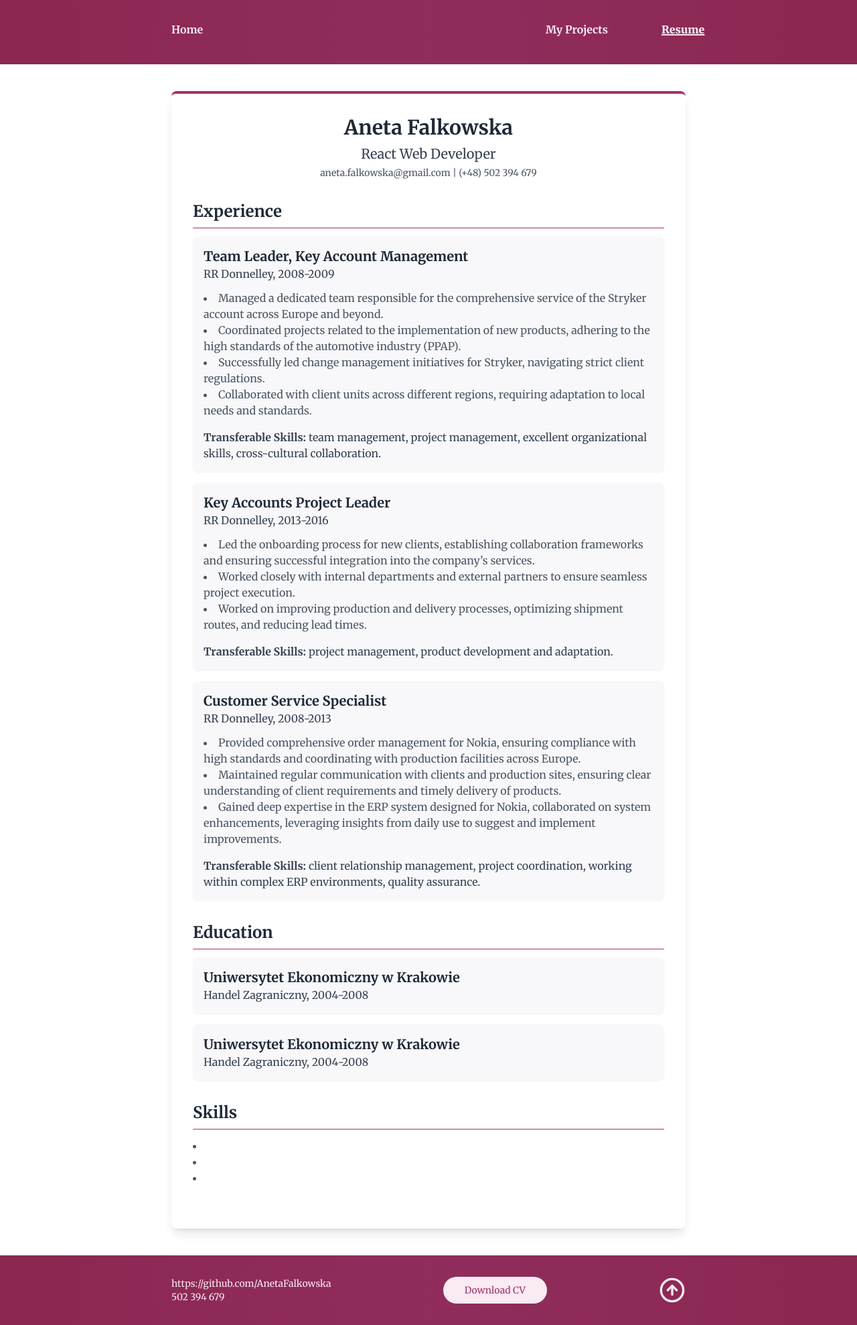
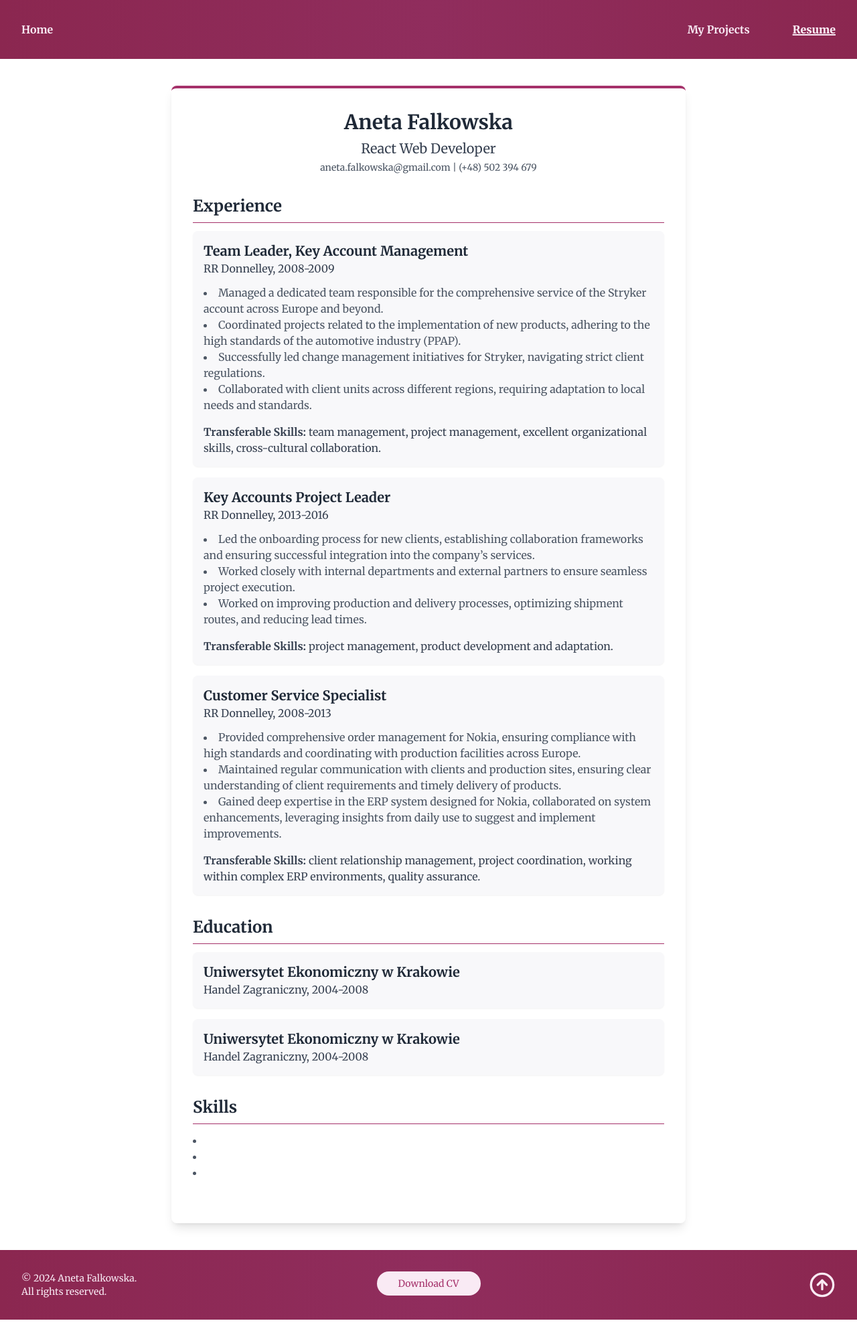
Before and after one commit to AnetaFalkowska/personal-website, a React (Vite) app: page /resume in a window 1280 px wide. Shown: the whole page at 67% size. Built offline with nearby package versions, Linux system fonts and the light colour scheme.

Commit message:
style: format code

```diff
--- a/src/components/MainSection.tsx
+++ b/src/components/MainSection.tsx
@@ -4,6 +4,7 @@ import { technologies } from "../assets/data.ts";
 import SkillsSlider from "./SkillsSlider.tsx";
 import Projects from "./Projects.tsx";
 import ProfilePicture from "../assets/Aneta1.jpg";
+import Container from "../layouts/Container.tsx";
 import dots from "../assets/dots.jpg";
 import code from "../assets/code.jpg";
 
@@ -21,22 +22,23 @@ export function MainSection() {
 function ProfileSection() {
   return (
     <>
-      <div className="relative w-full h-[300px]">
+      <div className="relative w-full h-[200px] sm:h-[280px]">
         <img src={dots} className="w-full h-full object-cover" />
         <div className="bg-[#AA2D5A] w-full h-full absolute top-0 left-0 opacity-80"></div>
-        <div className="bg-transparent absolute top-0 left-[50%] translate-x-[-50%] text-center">
-          <div className="mx-auto py-10 text-secondary-button-text">
-            <p className="text-3xl font-black mb-5">Aneta Falkowska</p>
-            <p className="italic text-4xl">React Web Developer</p>
+        <div className="bg-transparent absolute top-0 left-[50%] -translate-x-[50%] text-center">
+          <div className="my-3 sm:my-8 text-secondary-button-text">
+            <p className="text-2xl sm:text-3xl font-black mb-5">Aneta Falkowska</p>
+            <p className="italic text-3xl sm:text-4xl whitespace-nowrap">React Web Developer</p>
           </div>
           <img
             src={ProfilePicture}
-            className="w-48 rounded-[50%] border-8 border-white mx-auto"
+            className="w-48 rounded-[50%] border-8 border-secondary-background outline outline-2 outline-offset-[-9px] outline-secondary-background mx-auto"
           />
         </div>
       </div>
-      <div className="max-w-[730px] mx-auto py-14 text-center">
-        <header className="flex flex-col text-secondary-text my-9">
+      <Container maxWidth="max-w-[730px]">
+      <div className="py-20 text-center">
+        <header className="text-secondary-text mb-9 mt-12 sm:mt-9">
           <p className="text-2xl font-thin italic">About Me</p>
           <p className="uppercase text-sm font-thin tracking-widest">
             My background
@@ -58,6 +60,8 @@ function ProfileSection() {
           Explore porfolio
         </a>
       </div>
+      </Container>
+
     </>
   );
 }
--- a/src/components/ProjectCard.tsx
+++ b/src/components/ProjectCard.tsx
@@ -22,7 +22,7 @@ export default function ProjectCard({
 }: ProjectCardProps) {
   return (
     <>
-      <div className="relative bg-white border-t-4 border-secondary p-6 pt-16 rounded-lg shadow-md hover:-translate-y-1 hover:shadow-lg transition-all duration-300 flex flex-col lg:flex-row">
+      <div className="relative md:w-[90%] mx-auto bg-white border-t-4 border-secondary mb-14 p-6 pt-16 rounded-lg shadow-md flex flex-col lg:flex-row">
         <img
           src={image}
           alt={`${title} screenshot`}
--- a/src/components/Projects.tsx
+++ b/src/components/Projects.tsx
@@ -1,16 +1,19 @@
 import { projectData } from "../assets/data.ts";
 import ProjectCard from "./ProjectCard.tsx";
+import Container from "./../layouts/Container.tsx"
 
 export default function () {
   return (
+    <Container maxWidth="max-w-[1100px]">
       <div
     id="projects"
-      className="max-w-[1100px] w-[90%] mx-auto mb-28 p-8 scroll-mt-24"
+    className="mb-28 scroll-mt-24"
   >
+
     <h1 className="text-4xl font-bold text-center py-10 mb-12">
       My Projects
     </h1>
-      <div className="flex flex-col gap-20">
+    <div>
       {projectData.map((project) => (
         <ProjectCard
           key={project.id}
@@ -23,6 +26,7 @@ export default function () {
         />
       ))}
     </div>
-    </div>
+  </div></Container>
+
   );
 }
--- a/src/components/SkillsSlider.tsx
+++ b/src/components/SkillsSlider.tsx
@@ -50,16 +50,17 @@ export default function SkillsSlider() {
   };
 
   return (
-    <div className="w-full bg-[#f8f8fa] px-[20%] pb-14 py-14 mb-12 text-center">
+    <div className="w-full bg-[#f8f8fa] px-[20%] sm:max-lg:px-[12%] py-14 mb-12 text-center">
       <header className="flex flex-col text-secondary-text my-9">
         <p className="text-2xl font-thin italic">Proffesional Skills</p>
         <p className="uppercase text-sm font-thin tracking-widest">
           What I bring to the table
         </p>
       </header>
+      <div className="max-w-[1100px] mx-auto">
       <Slider {...settings}>
         {skillData.map((d) => (
-          <div className="rounded-2xl p-4 mb-5">
+          <div className="p-0 sm:p-4 mb-5">
             <h3 className="h-18 sm:h-24 md:h-16 text-lg xl:text-xl font-semibold text-center text-gray-800 pb-3 sm:pb-0">
               {d.title}
             </h3>
@@ -69,6 +70,7 @@ export default function SkillsSlider() {
           </div>
         ))}
       </Slider>
+      </div>
     </div>
   );
 }
--- a/src/index.css
+++ b/src/index.css
@@ -1,10 +1,12 @@
 @tailwind base;
 @tailwind components;
 @tailwind utilities;
+@import url('https://fonts.googleapis.com/css2?family=Merriweather&display=swap');
 
 @layer base {
   body {
-    background-color: whitesmoke;
+    background-color: #ffffff;
+    font-family: Merriweather;
   }
 }
 
--- a/src/layouts/Button.tsx
+++ b/src/layouts/Button.tsx
@@ -1,8 +1,16 @@
-import { cva,VariantProps } from "class-variance-authority";
+import { cva, VariantProps } from "class-variance-authority";
 import { twMerge } from "tailwind-merge";
 import { ComponentProps } from "react";
 
-export const buttonStyles = cva(["transition-colors", "text-secondary-button-text", "flex", "justify-center", "items-center"], {
+export const buttonStyles = cva(
+  [
+    "transition-colors",
+    "text-secondary-button-text",
+    "flex",
+    "justify-center",
+    "items-center",
+  ],
+  {
     variants: {
       variant: {
         default: ["bg-secondary", "hover:bg-secondary-hover"],
@@ -19,25 +27,34 @@ export const buttonStyles = cva(["transition-colors", "text-secondary-button-tex
       },
       size: {
         default: ["rounded-full", "py-2", "px-8"],
-      icon: [
-        "bg-transparent",
-        "hover:bg-transparent",
-        "w-10",
-        "h-10",
-        "p-0"
-      ],
+        icon: ["bg-transparent", "hover:bg-transparent", "w-10", "h-10", "p-0"],
       },
     },
     defaultVariants: {
       variant: "default",
       size: "default",
     },
-});
+  }
+);
 
-type ButtonProps = VariantProps<typeof buttonStyles> & ComponentProps<"button"> & ComponentProps<"a"> & { href?: string };
+type ButtonProps = VariantProps<typeof buttonStyles> &
+  ComponentProps<"button"> &
+  ComponentProps<"a"> & { href?: string };
 
-
-export default function Button({variant, size, className, href, ...props}:ButtonProps) {
-  const Component = href ? 'a' : 'button';
-  return <Component {...props} href={href} className={twMerge(buttonStyles({variant, size}), className)} target={href ? "_blank" : undefined}></Component>;
+export default function Button({
+  variant,
+  size,
+  className,
+  href,
+  ...props
+}: ButtonProps) {
+  const Component = href ? "a" : "button";
+  return (
+    <Component
+      {...props}
+      href={href}
+      className={twMerge(buttonStyles({ variant, size }), className)}
+      target={href ? "_blank" : undefined}
+    ></Component>
+  );
 }
--- /dev/null
+++ b/src/layouts/Container.tsx
@@ -0,0 +1,11 @@
+import {ReactNode} from 'react';
+
+type ContainerProps = {
+    children: ReactNode;
+    maxWidth?:string;
+}
+
+export default function Container({children, maxWidth="max-w-screen-xl"}:ContainerProps) {
+    return(
+    <div className={`${maxWidth} mx-auto px-4 sm:px-6 lg:px-8`}>{children}</div>)
+}
--- a/src/layouts/Navbar.tsx
+++ b/src/layouts/Navbar.tsx
@@ -1,16 +1,20 @@
 import { NavLink } from "react-router-dom";
 import { HashLink } from "react-router-hash-link";
 import { useLocation } from "react-router-dom";
+import Container from "./Container"
 
 export default function Navbar() {
   const location = useLocation();
 
   return (
-    <nav className=" top-0 z-50 flex justify-between font-semibold px-[20%] pt-8 pb-10 text-secondary-button-text bg-gradient-to-r from-[#8B2750] via-[#902D5D] to-[#8B2750]">
+
+    <div className="bg-gradient-to-r from-[#8B2750] via-[#902D5D] to-[#8B2750]">
+      <Container>
+      <nav className="flex justify-between gap-8 font-semibold py-8 text-secondary-button-text">
       <NavLink to="/" className="hover:font-black">
         Home
       </NavLink>
-      <ul className="flex gap-20">
+      <ul className="flex gap-8 lg:gap-16">
         <div className="w-13">
           <li>
             <HashLink
@@ -25,7 +29,7 @@ export default function Navbar() {
             </HashLink>
           </li>
         </div>
-        <div className="w-9">
+        <div className="w-13">
           <li>
             <NavLink
               className={({ isActive }) =>
@@ -41,5 +45,9 @@ export default function Navbar() {
         </div>
       </ul>
     </nav>
+      </Container>
+
+    </div>
+
   );
 }
--- a/src/layouts/PageFooter.tsx
+++ b/src/layouts/PageFooter.tsx
@@ -1,25 +1,38 @@
 import { CircleArrowUp } from "lucide-react";
 import Button from "../layouts/Button.js";
+import Container from "./Container.js";
 
+// const scrollToTop = () => {
+//   document.getElementById("resume-nav").scrollIntoView({ behavior: "smooth" });
+// };
+
+export default function PageFooter() {
   const scrollToTop = () => {
-  document.getElementById("resume-nav").scrollIntoView({ behavior: "smooth" });
+    window.scrollTo({ top: 0, behavior: "smooth" });
   };
 
-export default function PageFooter() {
   return (
     <footer className="bg-gradient-to-r from-[#8B2750] via-[#902D5D] to-[#8B2750]">
-      <div className="w-[60%] flex justify-between text-secondary-button-text text-sm py-8 mx-auto">
-        <div>
-          <p>https://github.com/AnetaFalkowska</p>
-          <p>502 394 679</p>
+      <Container>
+        <div className="flex justify-center gap-6 sm:justify-between text-secondary-button-text text-sm py-8 mx-auto">
+          <div className="w-auto sm:w-48">
+            <p>&copy; 2024 Aneta Falkowska.</p>
+            <p> All rights reserved.</p>
+            {/* <p>https://github.com/AnetaFalkowska</p>
+            <p>502 394 679</p> */}
           </div>
-        <Button variant="inverse" href="">
+          <div className="w-auto sm:w-48">
+            <Button className="mx-auto" variant="inverse" href="">
               Download CV
             </Button>
-        <Button size="icon" onClick={scrollToTop}>
+          </div>
+          <div className="w-auto sm:w-48">
+            <Button className="ml-auto" size="icon" onClick={scrollToTop}>
               <CircleArrowUp size={40} />
             </Button>
           </div>
+        </div>
+      </Container>
     </footer>
   );
 }
--- a/src/pages/Root.tsx
+++ b/src/pages/Root.tsx
@@ -5,13 +5,14 @@ import PageFooter from "../layouts/PageFooter";
 
 export default function Root() {
   return (
-    <div className="flex flex-col bg-secondary-background text-secondary-text font-merriweather">
-      <ScrollToTop/>
-      <Navbar/>
-      <main>
-        <Outlet />
-      </main>
-      <PageFooter/>
-    </div>
+      <>
+        <ScrollToTop />
+        <Navbar />
+        <main>
+          <Outlet />
+        </main>
+        <PageFooter />
+      </>
+
   );
 }
```
Lines whose indentation alone changed are shown as unchanged.
